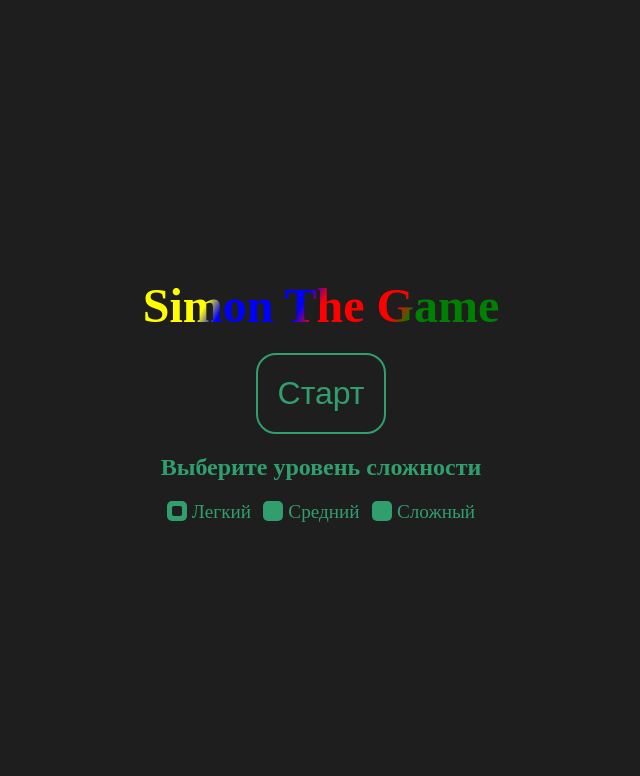
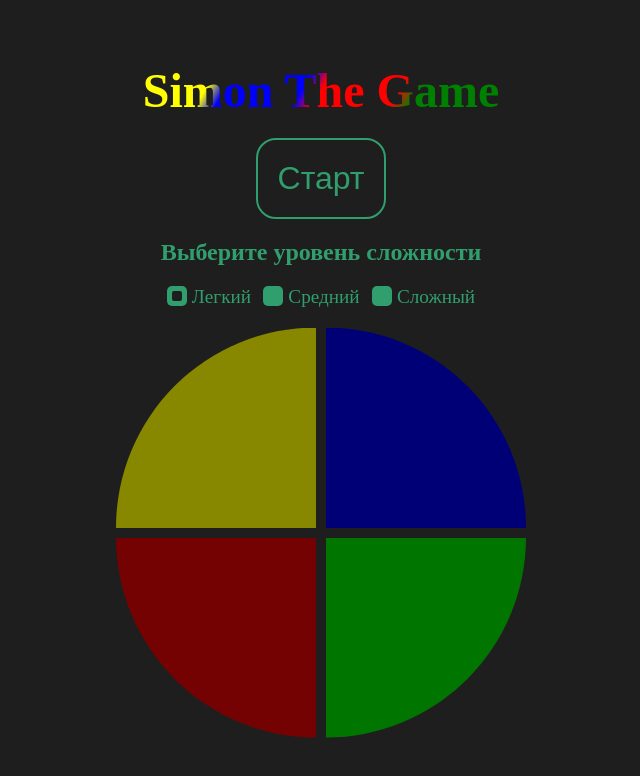
Before and after one commit to AnnRize/simon-game, a Vue app: page / in a window 1280 px wide. Shown: the top 776 px of the page, without its empty margins (319-959 px from the left). Built offline with nearby package versions, Linux system fonts and the light colour scheme.

Commit message:
radio value fix

```diff
--- a/src/App.vue
+++ b/src/App.vue
@@ -14,7 +14,7 @@ const audioObject = {
 };
 
 const isStart = ref(false);
-const difficultyLevel = ref(1.5);
+const difficultyLevel = ref("1.5");
 const currentBlock = ref(0);
 const roundNumber = reactive({ round: 1 });
 const array = ref([]);
@@ -49,13 +49,12 @@ function playRound() {
     }
 
     i++;
-  }, difficultyLevel.value * 1000);
+  }, Number(difficultyLevel.value) * 1000);
 }
 
 function reset() {
   isStart.value = false;
   currentBlock.value = 0;
-  difficultyLevel.value = 1.5;
   roundNumber.round = 1;
   array.value = [];
   yourTurn.value = [];
@@ -73,7 +72,6 @@ async function click(id) {
   currentBlock.value = 0;
   await delay(0);
   currentBlock.value = id;
-  audioPlay();
   yourTurn.value.push(id);
 
   // проигрыш
@@ -81,6 +79,8 @@ async function click(id) {
     reset();
     return;
   }
+
+  audioPlay();
 
   clickNumber.value = clickNumber.value + 1;
 
@@ -93,7 +93,7 @@ async function click(id) {
       currentBlock.value = 0;
       clearTimeout(timer);
       playRound();
-    }, difficultyLevel.value * 1000);
+    }, Number(difficultyLevel.value) * 1000);
   }
   isPlay.value = false;
 }
@@ -134,10 +134,9 @@ async function click(id) {
       <div class="difficultWrapper">
         <div class="difficult">
           <MyRadioButton
-            checked
             name="lvl"
             id="easy"
-            :value="1.5"
+            value="1.5"
             v-model="difficultyLevel"
           />
           <label for="easy">Легкий</label>
@@ -146,7 +145,7 @@ async function click(id) {
           <MyRadioButton
             name="lvl"
             id="medium"
-            :value="1"
+            value="1"
             v-model="difficultyLevel"
           />
           <label for="medium">Средний</label>
@@ -155,7 +154,7 @@ async function click(id) {
           <MyRadioButton
             name="lvl"
             id="hard"
-            :value="0.4"
+            value="0.4"
             v-model="difficultyLevel"
           />
           <label for="hard">Сложный</label>
@@ -164,7 +163,7 @@ async function click(id) {
     </section>
 
     <p v-if="isStart" class="round">Round: {{ roundNumber.round }}</p>
-    <div v-if="isStart" class="game">
+    <div class="game">
       <button
         class="gameButton yellow"
         :class="{ active: currentBlock === 1 }"
--- a/src/components/MyRadioButton.vue
+++ b/src/components/MyRadioButton.vue
@@ -4,7 +4,6 @@ const { modelValue, id, value } = defineProps({
   id: { type: String, required: true },
   name: String,
   value: String | Number,
-  checked: Boolean,
 });
 </script>
 
@@ -13,6 +12,7 @@ const { modelValue, id, value } = defineProps({
     type="radio"
     class="input"
     :value="modelValue"
+    :checked="modelValue === value"
     @change="$emit('update:modelValue', $event.target.value)"
     v-bind="$props"
   />
```
